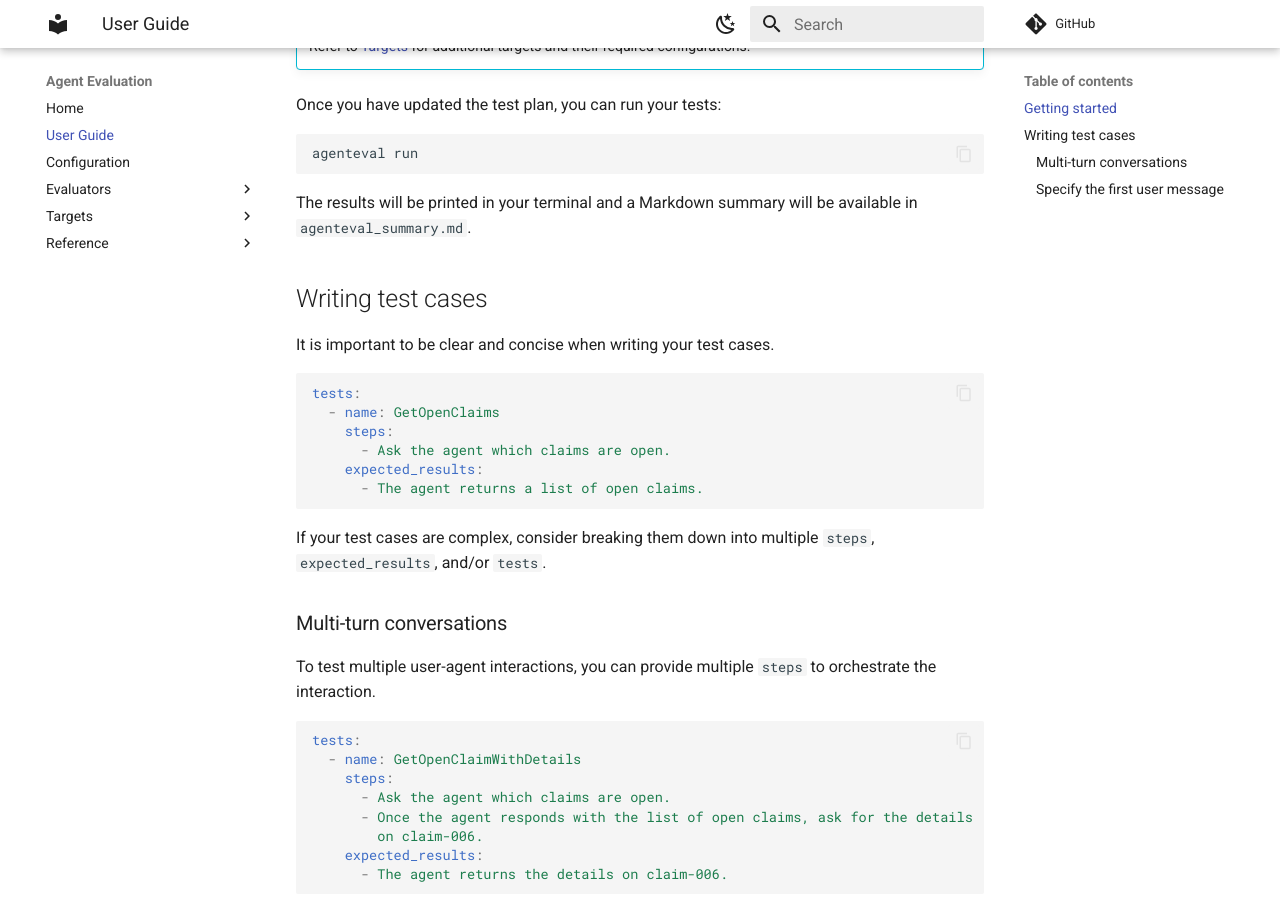
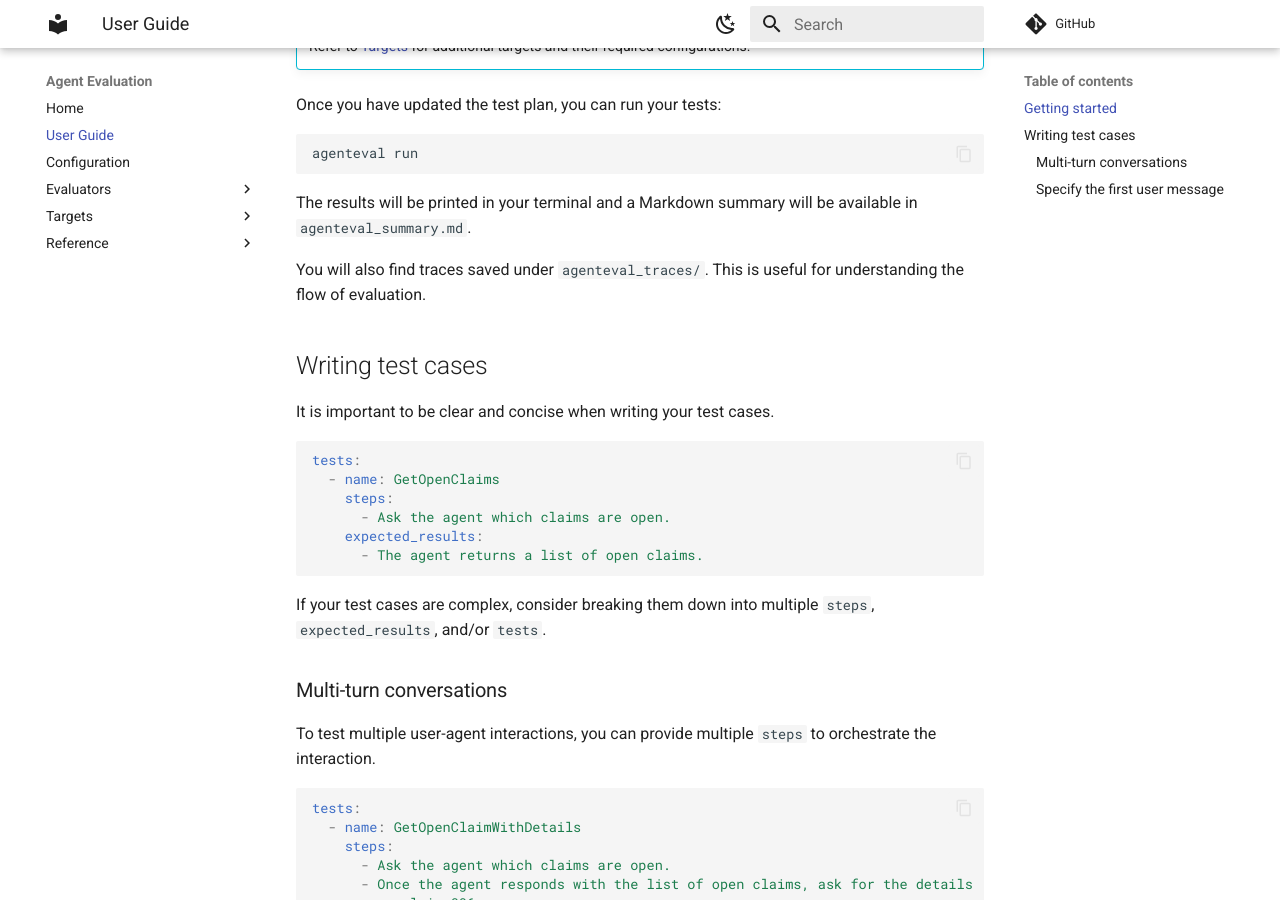
Before and after one commit to awslabs/agent-evaluation, an MkDocs documentation site: the page built from docs/user_guide.md, in a window 1280 px wide and 900 px high, scrolled down 946 px. Built offline with MkDocs 1.6.1 and Material for MkDocs 9.7.7, drawn with Linux system fonts in a browser that asks for light colours; comment, search, counter and statistics services are not loaded.

Commit message:
docs: add snippet regarding traces

```diff
--- a/docs/user_guide.md
+++ b/docs/user_guide.md
@@ -47,6 +47,10 @@ agenteval run
 
 The results will be printed in your terminal and a Markdown summary will be available in `agenteval_summary.md`.
 
+You will also find traces saved under `agenteval_traces/`. This is useful for understanding the
+flow of evaluation.
+
+
 ## Writing test cases
 
 It is important to be clear and concise when writing your test cases.
```
